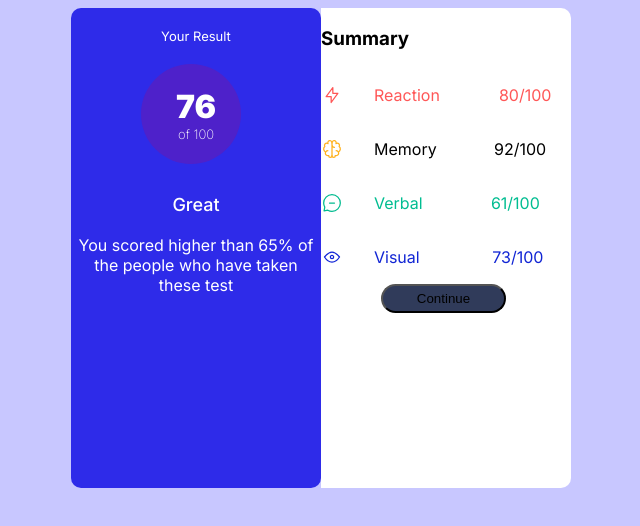
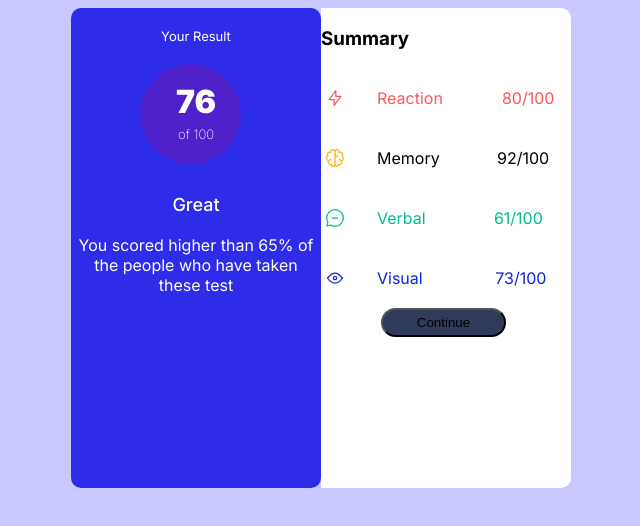
Before and after one commit to Dave530-tech/Second-assignment, a plain HTML site: page index.html in a window 1280 px wide. Shown: the whole page, without its empty margins (319-959 px from the left). Drawn offline with Linux system fonts and the light colour scheme.

Commit message:
.visual, .button, .reactionpan, .memory, .circle p, .circle p span,

```diff
--- a/styles.css
+++ b/styles.css
@@ -19,6 +19,7 @@ body{
     font-style: normal;
     font-optical-sizing: auto;
     flex-wrap: wrap;
+
 
 }
 
@@ -53,6 +54,16 @@ body{
     align-items: center;
     padding: 10px;
     margin-left: 25px;
+    font-size: xx-large;
+    font-weight: 900;
+    padding-top: 5px;
+}
+
+
+.circle p span{
+    font-weight: 200;
+    font-size: small;
+    padding-top: 5px;
 }
 
 
@@ -67,16 +78,6 @@ h1{
     font-weight: 400;
     margin-top: 20px;
     margin-bottom: 20px;
-}
-
-.circle p{
-    font-size: xx-large;
-    font-weight: 900;
-}
-
-.circle p span{
-    font-weight: 200;
-    font-size: small;
 }
 
 
@@ -104,6 +105,7 @@ white-side .items{
     color: hsl(0, 100%, 67%);
     border: 0.5px solid white;
     bottom: 10px;
+    padding: 3px;
 
 
 }
@@ -118,6 +120,8 @@ white-side .items{
     color:sl(39, 100%, 56%) ;
     border: 0.5px solid white;
     bottom: 10px;
+    padding: 3px;
+
 
 
 
@@ -132,6 +136,8 @@ white-side .items{
     color:hsl(166, 100%, 37%) ;
     border: 0.5px solid white;
     bottom: 10px;
+    padding: 3px;
+
 
 
 }
@@ -145,6 +151,8 @@ white-side .items{
     color: hsl(234, 85%, 45%);
     border: 0.5px solid white;
     bottom: 10px;
+    padding: 3px;
+
 
 }
 
@@ -156,7 +164,8 @@ button{
     width: 50%;
     margin-left: 60px;
     padding-top: 5px;
-    padding-bottom:5px;
+    padding-bottom: 5px;
+
 
 }
 
@@ -186,5 +195,6 @@ button{
 
     .white-side{
         border-radius: none;
+
     }
 }
```
